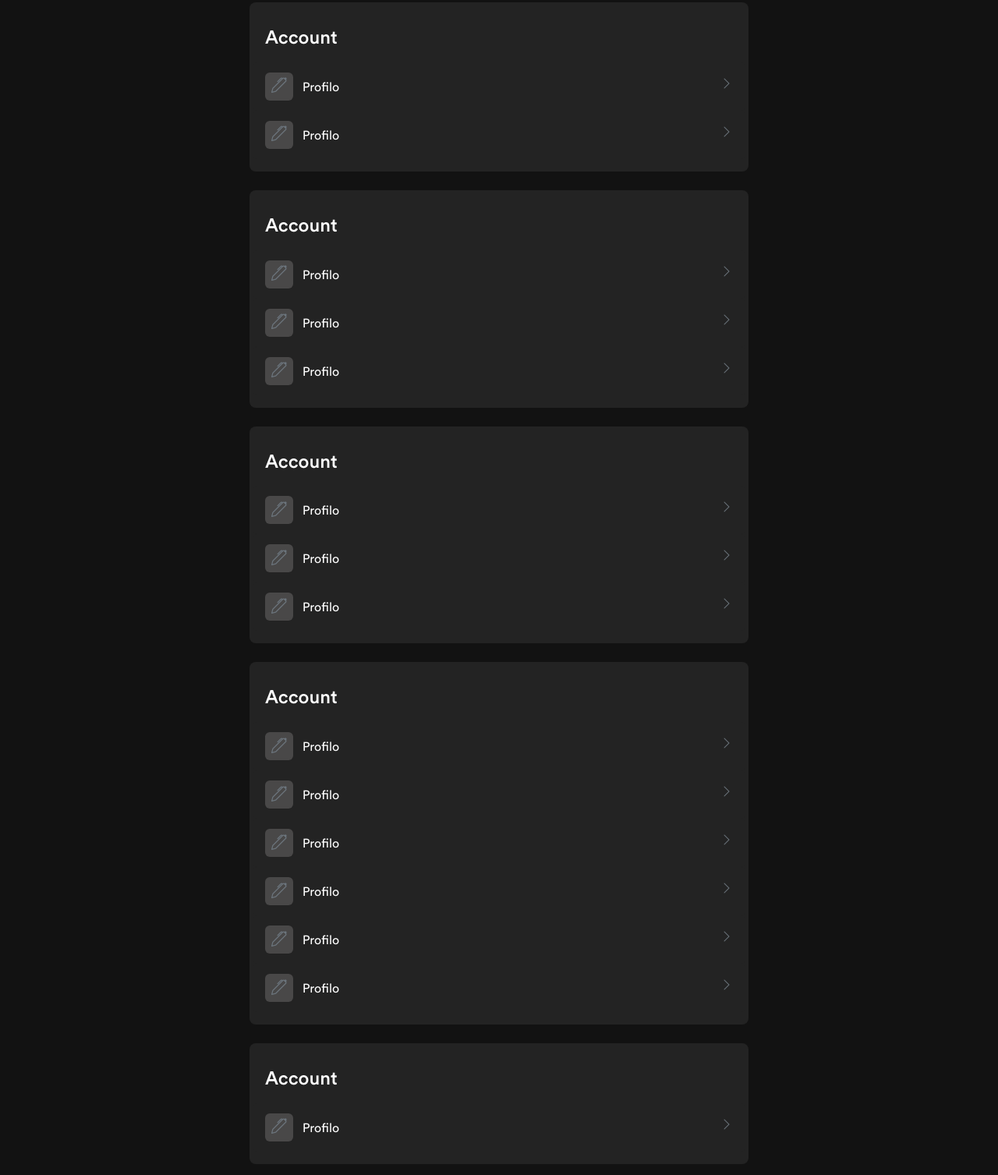
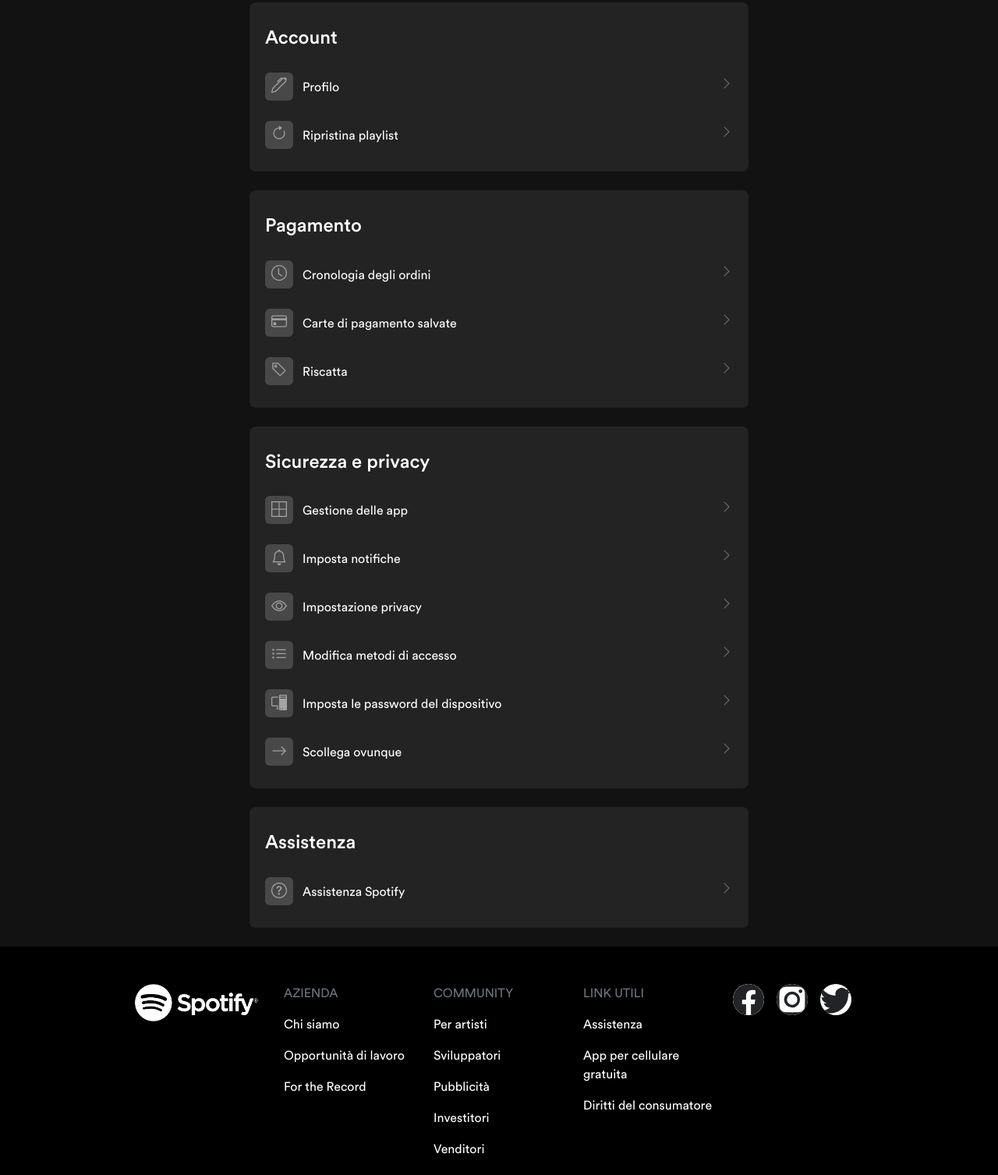
Before and after one commit to SimoneTont/Build-Week-2, a plain HTML site: page PagProfilo/PagPrifilo.html in a window 1280 px wide. Shown: the part 73-1580 px from the top of the page at 78% size. Drawn offline with nearby package versions, Linux system fonts and the light colour scheme.

Commit message:
Profile Up

```diff
--- a/PagProfilo/PagPrifilo.html
+++ b/PagProfilo/PagPrifilo.html
@@ -58,97 +58,77 @@
           </div>
             <div class="row justify-content-between ">
                 <div class="col p-3 hover rounded-2">
-                  <i class="bi bi-pen border-dark text-secondary grey p-2 rounded-2 fs-5 me-2"></i> <span class="text-white">Profilo</span> <span class="float-end"><i class="bi bi-chevron-right text-secondary"></i></span>
+                  <i class="bi bi-pen border-dark text-white-50 grey p-2 rounded-2 fs-5 me-2"></i> <span class="text-white">Profilo</span> <span class="float-end"><i class="bi bi-chevron-right text-secondary"></i></span>
                 </div>
             </div>
             <div class="row justify-content-between ">
               <div class="col p-3 hover rounded-2">
-                <i class="bi bi-pen border-dark text-secondary grey p-2 rounded-2 fs-5 me-2"></i> <span class="text-white">Profilo</span> <span class="float-end"><i class="bi bi-chevron-right text-secondary"></i></span>
+                <i class="bi bi-arrow-clockwise border-dark text-white-50 grey p-2 rounded-2 fs-5 me-2"></i> <span class="text-white">Ripristina playlist</span> <span class="float-end"><i class="bi bi-chevron-right text-secondary"></i></span>
               </div>
           </div>
         </div>
         <div class="container w-50 mb-4 rounded-3 p-3">
           <div class="row">
-            <h4 class="p-3 text-white m-0">Account</h4>
+            <h4 class="p-3 text-white m-0">Pagamento</h4>
           </div>
             <div class="row justify-content-between ">
                 <div class="col p-3 hover rounded-2">
-                  <i class="bi bi-pen border-dark text-secondary grey p-2 rounded-2 fs-5 me-2"></i> <span class="text-white">Profilo</span> <span class="float-end"><i class="bi bi-chevron-right text-secondary"></i></span>
+                  <i class="bi bi-clock border-dark text-white-50 grey p-2 rounded-2 fs-5 me-2"></i> <span class="text-white">Cronologia degli ordini</span> <span class="float-end"><i class="bi bi-chevron-right text-secondary"></i></span>
                 </div>
             </div>
             <div class="row justify-content-between ">
               <div class="col p-3 hover rounded-2">
-                <i class="bi bi-pen border-dark text-secondary grey p-2 rounded-2 fs-5 me-2"></i> <span class="text-white">Profilo</span> <span class="float-end"><i class="bi bi-chevron-right text-secondary"></i></span>
+                <i class="bi bi-credit-card border-dark text-white-50 grey p-2 rounded-2 fs-5 me-2"></i> <span class="text-white">Carte di pagamento salvate</span> <span class="float-end"><i class="bi bi-chevron-right text-secondary"></i></span>
               </div>
           </div>
           <div class="row justify-content-between ">
             <div class="col p-3 hover rounded-2">
-              <i class="bi bi-pen border-dark text-secondary grey p-2 rounded-2 fs-5 me-2"></i> <span class="text-white">Profilo</span> <span class="float-end"><i class="bi bi-chevron-right text-secondary"></i></span>
+              <i class="bi bi-tag border-dark text-white-50 grey p-2 rounded-2 fs-5 me-2"></i> <span class="text-white">Riscatta</span> <span class="float-end"><i class="bi bi-chevron-right text-secondary"></i></span>
             </div>
         </div>
         </div>
         <div class="container w-50 mb-4 rounded-3 p-3">
                 <div class="row">
-            <h4 class="p-3 text-white m-0">Account</h4>
+                  <h4 class="p-3 text-white m-0">Sicurezza e privacy</h4>
                 </div>
                   <div class="row justify-content-between ">
                       <div class="col p-3 hover rounded-2">
-                  <i class="bi bi-pen border-dark text-secondary grey p-2 rounded-2 fs-5 me-2"></i> <span class="text-white">Profilo</span> <span class="float-end"><i class="bi bi-chevron-right text-secondary"></i></span>
+                        <i class="bi bi-border-all border-dark text-white-50 grey p-2 rounded-2 fs-5 me-2"></i> <span class="text-white">Gestione delle app</span> <span class="float-end"><i class="bi bi-chevron-right text-secondary"></i></span>
                       </div>
                   </div>
                   <div class="row justify-content-between ">
                     <div class="col p-3 hover rounded-2">
-                <i class="bi bi-pen border-dark text-secondary grey p-2 rounded-2 fs-5 me-2"></i> <span class="text-white">Profilo</span> <span class="float-end"><i class="bi bi-chevron-right text-secondary"></i></span>
+                      <i class="bi bi-bell border-dark text-white-50 grey p-2 rounded-2 fs-5 me-2"></i> <span class="text-white">Imposta notifiche</span> <span class="float-end"><i class="bi bi-chevron-right text-secondary"></i></span>
                     </div>
                 </div>
                 <div class="row justify-content-between ">
                   <div class="col p-3 hover rounded-2">
-              <i class="bi bi-pen border-dark text-secondary grey p-2 rounded-2 fs-5 me-2"></i> <span class="text-white">Profilo</span> <span class="float-end"><i class="bi bi-chevron-right text-secondary"></i></span>
+                    <i class="bi bi-eye border-dark text-white-50 grey p-2 rounded-2 fs-5 me-2"></i> <span class="text-white">Impostazione privacy</span> <span class="float-end"><i class="bi bi-chevron-right text-secondary"></i></span>
+                  </div>
+              </div>
+              <div class="row justify-content-between ">
+                <div class="col p-3 hover rounded-2">
+                  <i class="bi bi-list-ul border-dark text-white-50 grey p-2 rounded-2 fs-5 me-2"></i> <span class="text-white">Modifica metodi di accesso</span> <span class="float-end"><i class="bi bi-chevron-right text-secondary"></i></span>
+                </div>
+            </div>
+            <div class="row justify-content-between ">
+              <div class="col p-3 hover rounded-2">
+                <i class="bi bi-pc-display border-dark text-white-50 grey p-2 rounded-2 fs-5 me-2"></i> <span class="text-white">Imposta le password del dispositivo</span> <span class="float-end"><i class="bi bi-chevron-right text-secondary"></i></span>
+              </div>
+          </div>
+          <div class="row justify-content-between ">
+            <div class="col p-3 hover rounded-2">
+              <i class="bi bi-arrow-right border-dark text-white-50 grey p-2 rounded-2 fs-5 me-2"></i> <span class="text-white">Scollega ovunque</span> <span class="float-end"><i class="bi bi-chevron-right text-secondary"></i></span>
             </div>
         </div>
         </div>
         <div class="container w-50 mb-4 rounded-3 p-3">
           <div class="row">
-                  <h4 class="p-3 text-white m-0">Account</h4>
+            <h4 class="p-3 text-white m-0">Assistenza</h4>
           </div>
             <div class="row justify-content-between ">
                 <div class="col p-3 hover rounded-2">
-                        <i class="bi bi-pen border-dark text-secondary grey p-2 rounded-2 fs-5 me-2"></i> <span class="text-white">Profilo</span> <span class="float-end"><i class="bi bi-chevron-right text-secondary"></i></span>
-                      </div>
-                  </div>
-                  <div class="row justify-content-between ">
-                    <div class="col p-3 hover rounded-2">
-                      <i class="bi bi-pen border-dark text-secondary grey p-2 rounded-2 fs-5 me-2"></i> <span class="text-white">Profilo</span> <span class="float-end"><i class="bi bi-chevron-right text-secondary"></i></span>
-                    </div>
-                </div>
-                <div class="row justify-content-between ">
-                  <div class="col p-3 hover rounded-2">
-                    <i class="bi bi-pen border-dark text-secondary grey p-2 rounded-2 fs-5 me-2"></i> <span class="text-white">Profilo</span> <span class="float-end"><i class="bi bi-chevron-right text-secondary"></i></span>
-                  </div>
-              </div>
-              <div class="row justify-content-between ">
-                <div class="col p-3 hover rounded-2">
-                  <i class="bi bi-pen border-dark text-secondary grey p-2 rounded-2 fs-5 me-2"></i> <span class="text-white">Profilo</span> <span class="float-end"><i class="bi bi-chevron-right text-secondary"></i></span>
-                </div>
-            </div>
-            <div class="row justify-content-between ">
-              <div class="col p-3 hover rounded-2">
-                <i class="bi bi-pen border-dark text-secondary grey p-2 rounded-2 fs-5 me-2"></i> <span class="text-white">Profilo</span> <span class="float-end"><i class="bi bi-chevron-right text-secondary"></i></span>
-              </div>
-          </div>
-          <div class="row justify-content-between ">
-            <div class="col p-3 hover rounded-2">
-              <i class="bi bi-pen border-dark text-secondary grey p-2 rounded-2 fs-5 me-2"></i> <span class="text-white">Profilo</span> <span class="float-end"><i class="bi bi-chevron-right text-secondary"></i></span>
-            </div>
-        </div>
-        </div>
-        <div class="container w-50 mb-4 rounded-3 p-3">
-          <div class="row">
-            <h4 class="p-3 text-white m-0">Account</h4>
-          </div>
-            <div class="row justify-content-between ">
-                <div class="col p-3 hover rounded-2">
-                  <i class="bi bi-pen border-dark text-secondary grey p-2 rounded-2 fs-5 me-2"></i> <span class="text-white">Profilo</span> <span class="float-end"><i class="bi bi-chevron-right text-secondary"></i></span>
+                  <i class="bi bi-question-circle border-dark text-white-50 grey p-2 rounded-2 fs-5 me-2"></i> <span class="text-white">Assistenza Spotify</span> <span class="float-end"><i class="bi bi-chevron-right text-secondary"></i></span>
                 </div>
             </div>
         </div>
```
Lines whose indentation alone changed are shown as unchanged.
